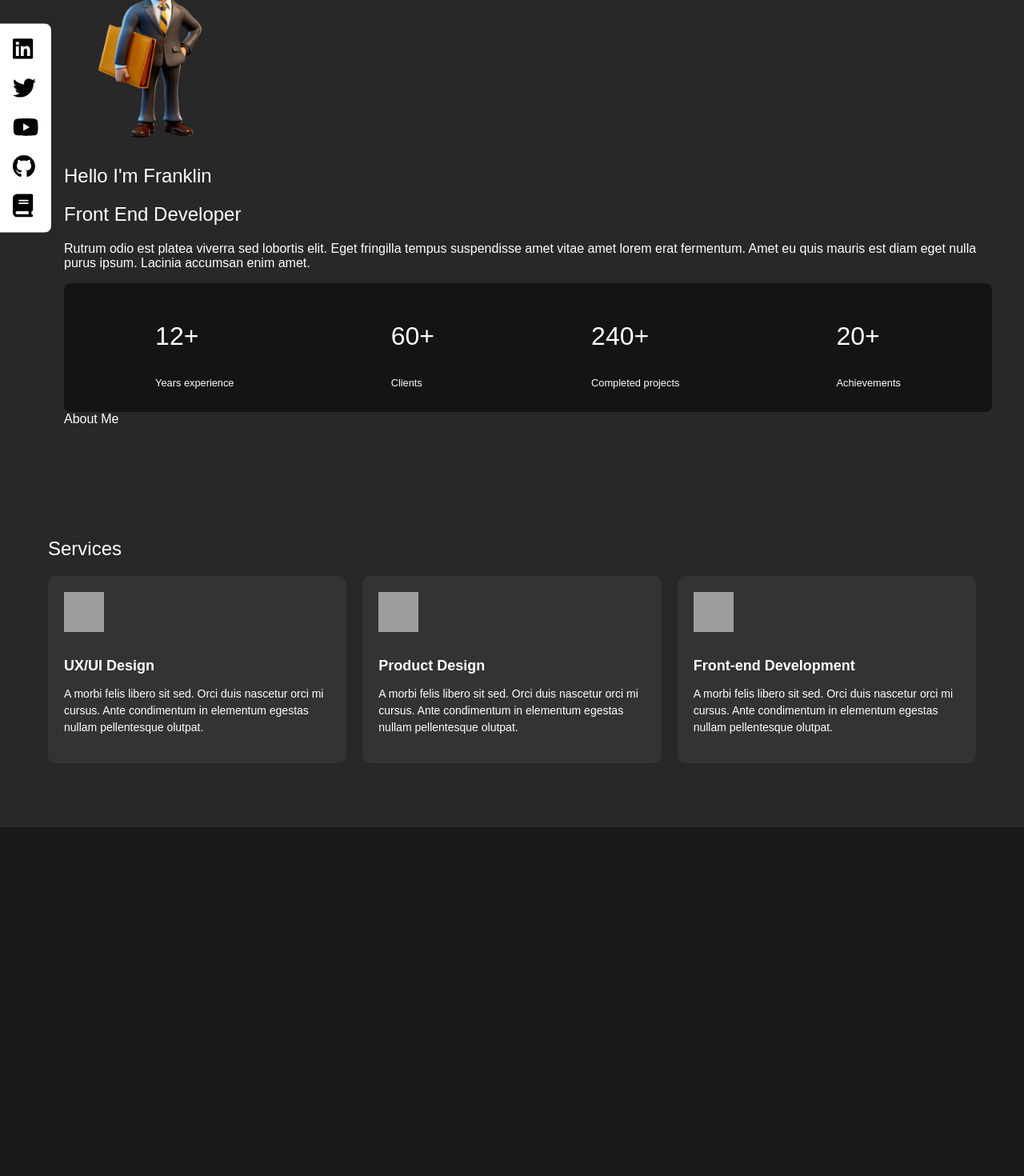
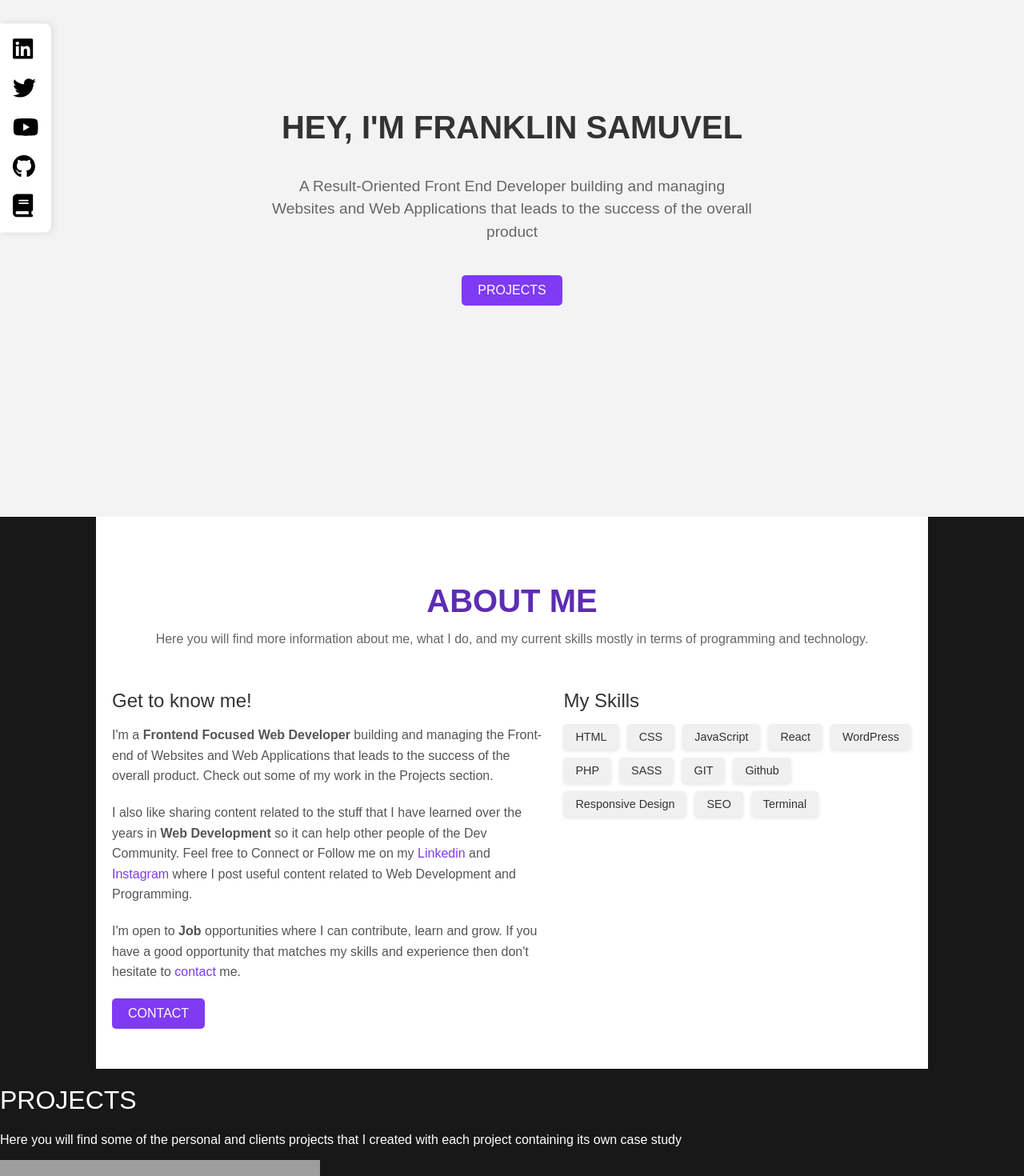
Before and after one commit to frankDev96/my-portfolio, a React (Create React App) app: page / in a window 1280 px wide. Shown: the part 240-1710 px from the top of the page at 80% size. Before the commit the page ends 1274 px from the top, so only its background shows below. Built offline with nearby package versions, Linux system fonts and the light colour scheme; grey boxes are pictures that could not be loaded.

Commit message:
ui fix , menu withscroll added

```diff
--- a/package.json
+++ b/package.json
@@ -14,6 +14,7 @@
     "react-dom": "^18.3.1",
     "react-router-dom": "^6.27.0",
     "react-scripts": "5.0.1",
+    "react-scroll": "^1.9.0",
     "web-vitals": "^2.1.4"
   },
   "homepage": "https://frankDev96.github.io/my-portfolio/",
--- a/src/App.css
+++ b/src/App.css
@@ -136,3 +136,7 @@ header {
   font-size: 14px;
   line-height: 1.5;
 }
+
+html {
+  scroll-behavior: smooth;
+}
--- a/src/App.js
+++ b/src/App.js
@@ -4,20 +4,26 @@ import Header from "./components/Header/Header";
 import Stats from "./components/Stats/Stats";
 import Services from "./components/Services/Services";
 import SocialMenu from "./components/SocialMenu/SocialMenu";
+import HomeScreen from "./components/HomeScreen/HomeScreen";
+import AboutMe from "./components/AboutMe/AboutMe";
+import ProjectsList from "./components/ProjectsList/ProjectsList";
+import ContactPage from "./components/ContactPage/ContactPage";
 
 function App() {
   return (
     <div className="App">
-      {/* <div className="container"> */}
-      {/* <nav> */}
       <Header />
+      <SocialMenu />
+      <HomeScreen />
+      <AboutMe />
+      <ProjectsList />
+      <ContactPage />
       {/* </nav> */}
       {/* </div> */}
-      <main className="main">
-        <section className="hero">
-          <SocialMenu />
-          {/* <FloatingChatButton /> */}
-          <div className="container">
+      {/* <main className="main">
+        <section className="hero"> */}
+      {/* <FloatingChatButton /> */}
+      {/* <div className="container">
             <div className="hero-content">
               <div className="hero-image">
                 <img
@@ -33,9 +39,9 @@ function App() {
                   fringilla tempus suspendisse amet vitae amet lorem erat
                   fermentum. Amet eu quis mauris est diam eget nulla purus
                   ipsum. Lacinia accumsan enim amet.
-                </p>
-                <Stats />
-                <a href="/about" className="button">
+                </p> */}
+      {/* <Stats /> */}
+      {/* <a href="/about" className="button">
                   About Me
                 </a>
               </div>
@@ -45,7 +51,6 @@ function App() {
         <section className="services">
           <div className="container">
             <div className="services-container">
-              {/* <Services /> */}
               <h2>Services</h2>
               <div className="services-grid">
                 <div className="service">
@@ -78,8 +83,8 @@ function App() {
               </div>
             </div>
           </div>
-        </section>
-      </main>
+        </section> */}
+      {/* </main> */}
     </div>
   );
 }
--- a/src/components/AboutMe/AboutMe.css
+++ b/src/components/AboutMe/AboutMe.css
@@ -5,6 +5,7 @@
     padding: 50px 20px;
     text-align: center;
     font-family: Arial, sans-serif;
+    background-color: #ffffff;
 }
 
 .about-me-container h2 {
@@ -53,7 +54,7 @@
 .contact-button {
     padding: 10px 20px;
     font-size: 1rem;
-    color: #fff;
+    color: #ffffff;
     background-color: #7f3af5;
     border: none;
     border-radius: 5px;
@@ -92,3 +93,7 @@
     color: #333;
     box-shadow: 0 2px 4px rgba(0, 0, 0, 0.1);
 }
+
+.header-about {
+    color: #5d2cb4;
+}
--- a/src/components/AboutMe/AboutMe.js
+++ b/src/components/AboutMe/AboutMe.js
@@ -3,8 +3,8 @@ import "./AboutMe.css";
 
 const AboutMe = () => {
   return (
-    <div className="about-me-container">
-      <h2>ABOUT ME</h2>
+    <div id="about" className="about-me-container">
+      <h2 className="header-about">ABOUT ME</h2>
       <p className="intro-text">
         Here you will find more information about me, what I do, and my current
         skills mostly in terms of programming and technology.
--- a/src/components/ContactPage/ContactPage.js
+++ b/src/components/ContactPage/ContactPage.js
@@ -36,7 +36,7 @@ const ContactPage = () => {
   };
 
   return (
-    <div className="min-h-screen bg-gray-50 py-16">
+    <div id="contact" className="min-h-screen bg-gray-50 py-16">
       <div className="container mx-auto px-4 max-w-3xl">
         {/* Header Section */}
         <div className="text-center mb-16">
--- a/src/components/Header/Header.js
+++ b/src/components/Header/Header.js
@@ -1,6 +1,7 @@
-import React from 'react';
-import './Header.css'; // Importing the CSS file for styling
-import profileImg from '../../assets/images/me.jpg'; // Add a path to the profile image (if available)
+import React from "react";
+import "./Header.css";
+import profileImg from "../../assets/images/me.jpg";
+import { Link } from "react-scroll";
 
 function Header() {
   return (
@@ -11,10 +12,24 @@ function Header() {
       </div>
       <nav className="header-nav">
         <ul>
-          <li><a href="#home">Home</a></li>
-          <li><a href="#about">About</a></li>
-          <li><a href="#projects">Projects</a></li>
-          <li><a href="#contact">Contact</a></li>
+          {/* <Link to="home" smooth={true} duration={500} className="nav-link">
+            Home
+          </Link>
+          <Link to="about" smooth={true} duration={500} className="nav-link">
+            Home
+          </Link> */}
+          <li>
+            <a href="#home">Home</a>
+          </li>
+          <li>
+            <a href="#about">About</a>
+          </li>
+          <li>
+            <a href="#projects">Projects</a>
+          </li>
+          <li>
+            <a href="#contact">Contact</a>
+          </li>
         </ul>
       </nav>
     </header>
--- a/src/components/HomeScreen/HomeScreen.js
+++ b/src/components/HomeScreen/HomeScreen.js
@@ -3,7 +3,7 @@ import "./HomeScreen.css";
 
 function HomeScreen() {
   return (
-    <div className="home-screen">
+    <div id="home" className="home-screen">
       <h1 className="title">HEY, I'M FRANKLIN SAMUVEL</h1>
       <p className="subtitle">
         A Result-Oriented Front End Developer building and managing Websites and
--- a/src/components/ProjectsList/ProjectsList.js
+++ b/src/components/ProjectsList/ProjectsList.js
@@ -22,7 +22,7 @@ const ProjectsList = () => {
   ];
 
   return (
-    <div className="min-h-screen bg-gray-50 py-16">
+    <div id="projects" className="min-h-screen bg-gray-50 py-16">
       {/* Header Section */}
       <div className="container mx-auto px-4">
         <div className="text-center mb-16">
```
